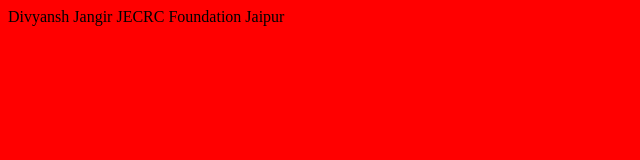
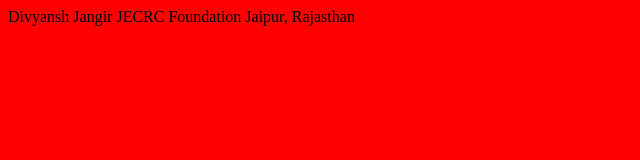
Before and after one commit to divyansh141/test, a plain HTML site: page index.html in a window 1280 px wide. Shown: the full height of the page, 0-640 px from the left. Drawn offline with Linux system fonts and the light colour scheme.

Commit message:
Third Commit

```diff
--- a/index.html
+++ b/index.html
@@ -1,5 +1,5 @@
 <body bgcolor='red'>
 Divyansh Jangir
 JECRC Foundation
-Jaipur
+Jaipur, Rajasthan
 </body>
```
